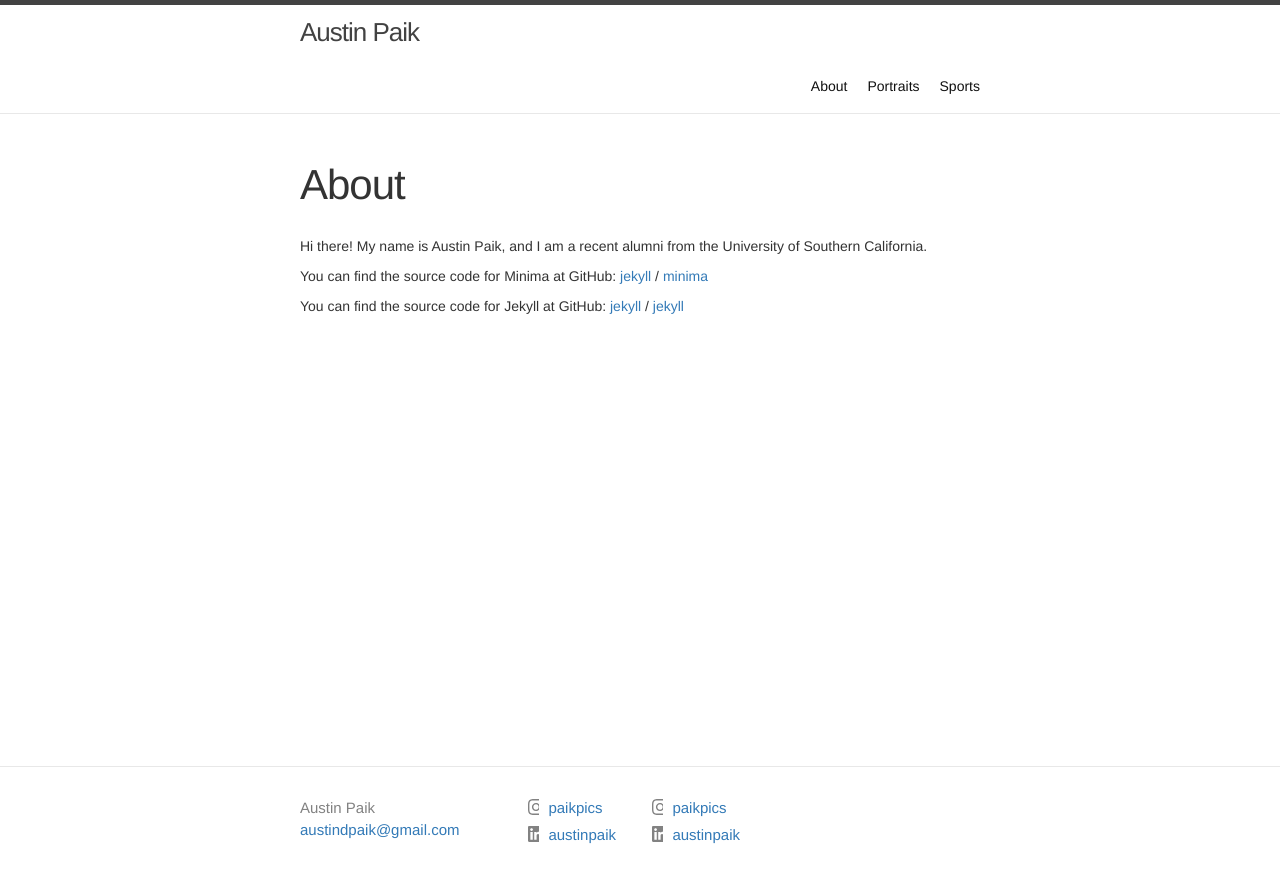
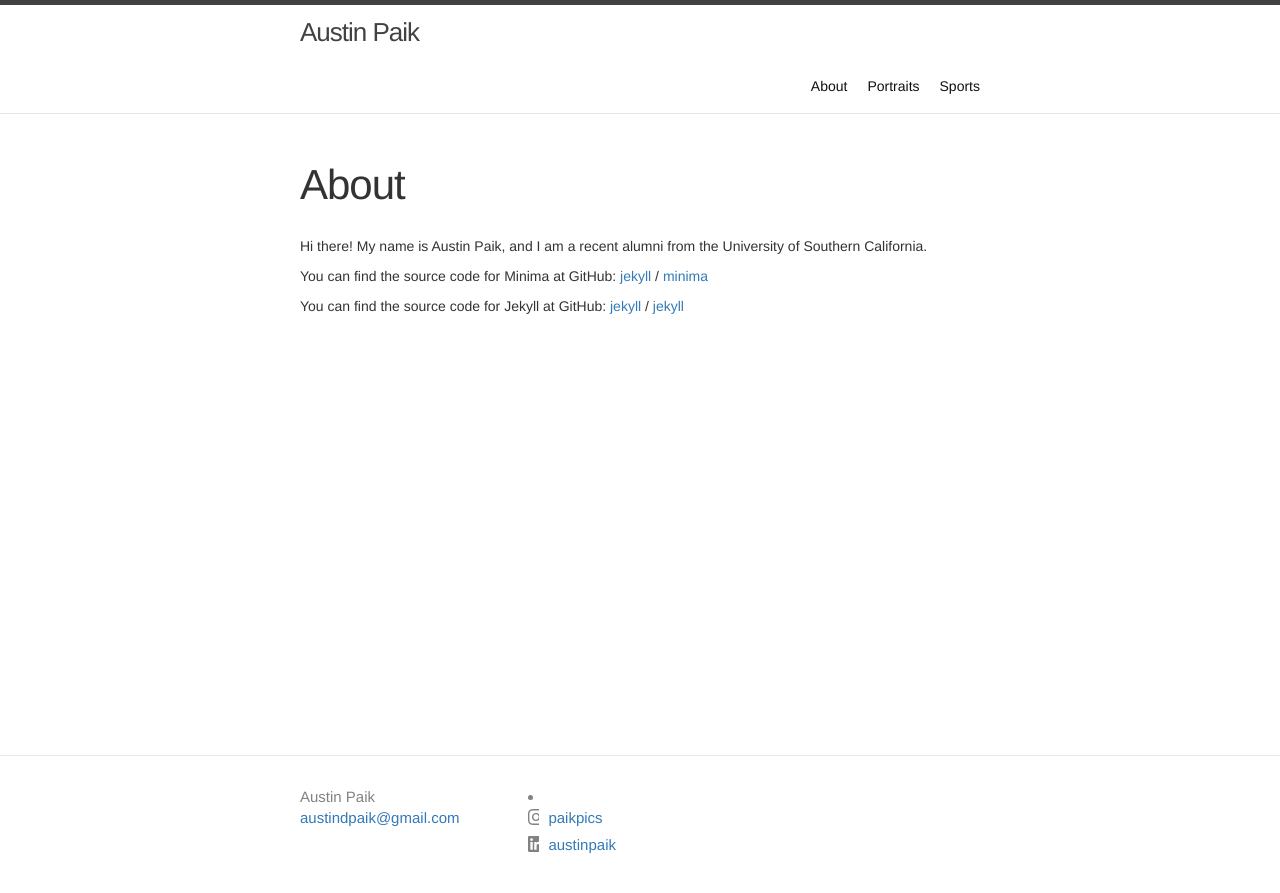
Before and after one commit to austinpaik/austinpaik.github.io, a Jekyll site: the page built from about.md, in a window 1280 px wide. Shown: the top 893 px of the page. Built offline with Jekyll 4.4.1, drawn with Linux system fonts in a browser that asks for light colours.

Commit message:
First commit

```diff
--- a/_includes/footer.html
+++ b/_includes/footer.html
@@ -20,11 +20,10 @@
       </div>
 
       <div class="footer-col footer-col-2">
-        {%- include social.html -%}
+        <li>{%- include social.html -%}</li>
       </div>
 
       <div class="footer-col footer-col-3">
-        {%- include social.html -%}
         <p>{{- site.description | escape -}}</p>
       </div>
     </div>
```
